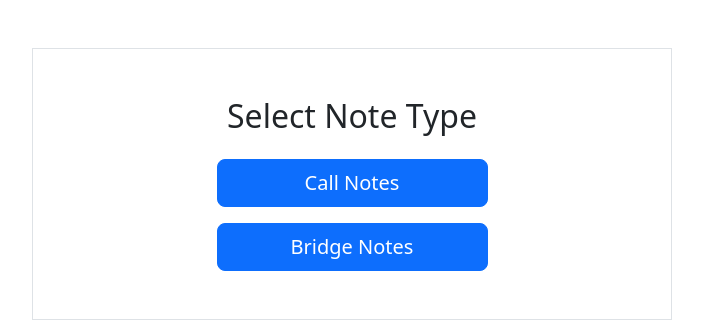
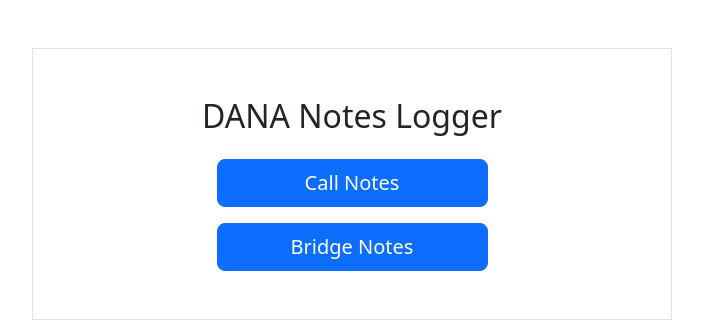
Before and after one commit to josesnts/dana-notes, a plain HTML site: page index.html in a window 1280 px wide. Shown: the whole page, without its empty margins (288-991 px from the left). Drawn offline with nearby package versions, Linux system fonts and the light colour scheme.

Commit message:
Update index.html

```diff
--- a/index.html
+++ b/index.html
@@ -2,12 +2,12 @@
 <html lang="en">
 <head>
   <meta charset="UTF-8">
-  <title>Meeting Notes Selector</title>
+  <title>DANA Notes Logger</title>
   <meta name="viewport" content="width=device-width, initial-scale=1">
   <link href="https://cdn.jsdelivr.net/npm/bootstrap@5.3.8/dist/css/bootstrap.min.css" rel="stylesheet" integrity="sha384-sRIl4kxILFvY47J16cr9ZwB07vP4J8+LH7qKQnuqkuIAvNWLzeN8tE5YBujZqJLB" crossorigin="anonymous">
   <body>
   <div class="container text-center mt-5 border w-50 p-5">
-    <h2>Select Note Type</h2>
+    <h2>DANA Notes Logger</h2>
     <div class="d-grid gap-3 col-6 mx-auto mt-4">
       <a href="CallNotes.html" class="btn btn-primary btn-lg">Call Notes</a>
       <a href="BridgeNotes.html" class="btn btn-primary btn-lg" >Bridge Notes</a>
```
